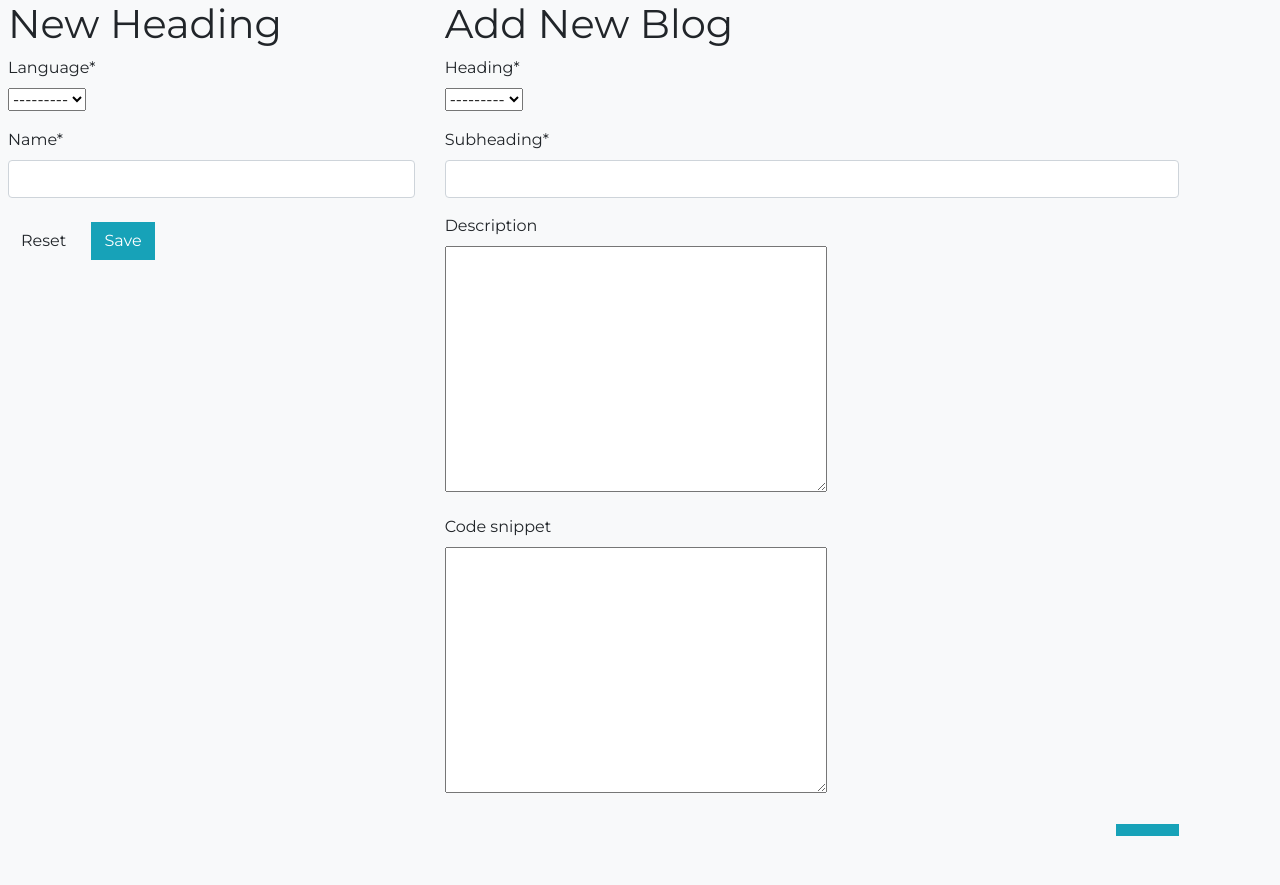
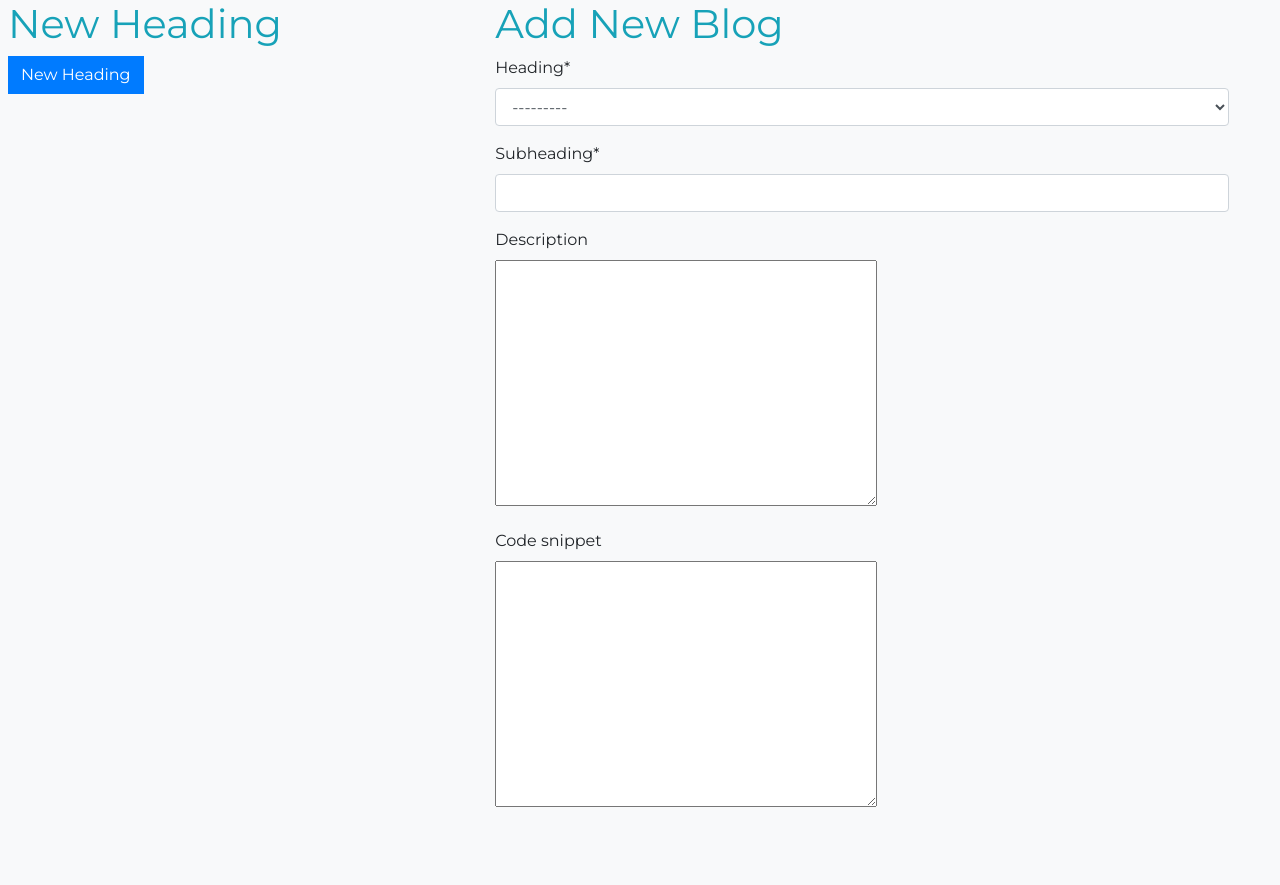
Before and after one commit to Vinay9838/FWCode, a Django app: page /new-post/ in a window 1280 px wide. Shown: the part 135-1020 px from the top of the page. Run offline with Django 3.2, Linux system fonts and the light colour scheme; data comes from the database, SQL or seed files in the repository; both versions use the stored data as it was after the commit; data that the repository does not hold is empty; some libraries are stand-ins or nearby versions.

Commit message:
Error fix

```diff
--- a/fwcode/template/base.html
+++ b/fwcode/template/base.html
@@ -18,12 +18,14 @@
 
     <link href="https://fonts.googleapis.com/css?family=Montserrat&display=swap" rel="stylesheet">
     <link href="https://cdnjs.cloudflare.com/ajax/libs/bootstrap-datepicker/1.9.0/css/bootstrap-datepicker.standalone.min.css">
+    <link rel="stylesheet" href="https://cdn.jsdelivr.net/npm/bootstrap-select@1.13.14/dist/css/bootstrap-select.min.css">
     <!-- jQuery library -->
     <script src="https://ajax.googleapis.com/ajax/libs/jquery/3.4.1/jquery.min.js"></script>
     <!-- Popper JS -->
     <script src="https://cdnjs.cloudflare.com/ajax/libs/popper.js/1.16.0/umd/popper.min.js"></script>
     <!-- Latest compiled JavaScript -->
     <script src="https://maxcdn.bootstrapcdn.com/bootstrap/4.4.1/js/bootstrap.min.js"></script>
+    <script src="https://cdn.jsdelivr.net/npm/bootstrap-select@1.13.14/dist/js/bootstrap-select.min.js"></script>
     {{ form.media }}
     <link href="{% static 'assets/css/custom.css' %}" rel="stylesheet">
     {% block stylesheet %}
--- a/fwcode/template/webapp/new_post.html
+++ b/fwcode/template/webapp/new_post.html
@@ -6,9 +6,22 @@
 
 <div class="row">
     <div class="col-md-4 ml-2">
-        <h1>New Heading</h1>
-         <form method="post" enctype="multipart/form-data" autocomplete="off">
+        <h1 class="text-info">New Heading</h1>
+       <button type="button" class="btn btn-primary" data-toggle="modal" data-target="#headingModal">New Heading</button>
+
+        <div class="modal fade" id="headingModal" tabindex="-1" role="dialog" aria-labelledby="headingModalLabel" aria-hidden="true">
+  <div class="modal-dialog">
+    <div class="modal-content">
+      <div class="modal-header">
+        <h5 class="modal-title" id="headingModalLabel">New Heading</h5>
+        <button type="button" class="close" data-dismiss="modal" aria-label="Close">
+          <span aria-hidden="true">&times;</span>
+        </button>
+      </div>
+           <form method="post" enctype="multipart/form-data" autocomplete="off" action="new-heading/">
                       {%csrf_token%}
+      <div class="modal-body">
+
                       {%if heading_form%}
                         <div class="row">
                           <div class="col-md-12 form-group">{{heading_form.language|as_crispy_field}}</div>
@@ -23,10 +36,18 @@
                                 <button type="submit" class="btn btn-info">Save</button>
                             </li>
                         </ul>
-                  </form>
+
+      </div>
+                 </form>
     </div>
-    <div class="col-md-7">
-        <h1>Add New Blog</h1>
+  </div>
+</div>
+
+
+
+    </div>
+    <div class="col-md-7 mx-auto">
+        <h1 class="text-info">Add New Blog</h1>
    <form method="post" enctype="multipart/form-data" autocomplete="off">
                       {%csrf_token%}
                       {%if snippet_form and sub_heading_form%}
@@ -35,6 +56,7 @@
                             <div class="col-md-12 form-group">{{sub_heading_form.name|as_crispy_field}}</div>
                           <div class="col-md-12 form-group">{{sub_heading_form.description|as_crispy_field}}</div>
                           <div class="col-md-12 form-group">{{snippet_form.code_snippet|as_crispy_field}}</div>
+
                         </div>
                       {%endif%}
                         <ul class="list-inline text-right mb-0 mt-2">
--- a/fwcode/webapp/forms.py
+++ b/fwcode/webapp/forms.py
@@ -11,6 +11,11 @@
         widgets = {
             'name': forms.widgets.TextInput(attrs={'class': 'form-control'}),
         }
+
+    def __init__(self, *args, **kwargs):
+        self.project = kwargs.pop('language', 0)
+        super(ArticleHeadingForm, self).__init__(*args, **kwargs)
+        self.fields['language'].widget.attrs['class'] = "form-control"
 
 
 class ArticleSubHeadingForm(models.ModelForm):
@@ -26,11 +31,17 @@
 
         }
 
+    def __init__(self, *args, **kwargs):
+        self.project = kwargs.pop('heading', 0)
+        super(ArticleSubHeadingForm, self).__init__(*args, **kwargs)
+        self.fields['heading'].widget.attrs['class'] = "form-control"
+
 
 class ArticleCodeSnippetForm(models.ModelForm):
     class Meta:
         model = ArticleCodeSnippet
         fields = ['code_snippet']
         widgets = {
+            'subheading':forms.HiddenInput(),
             'code_snippet': SummernoteInplaceWidget(),
         }
--- a/fwcode/webapp/models.py
+++ b/fwcode/webapp/models.py
@@ -44,5 +44,6 @@
     code_snippet = models.TextField(max_length=500,null=True,blank=True)
     attachments = models.FileField(null=True, blank=True, upload_to='Article/')
 
+
     def __str__(self):
         return "{}".format(self.subheading)
--- a/fwcode/webapp/urls.py
+++ b/fwcode/webapp/urls.py
@@ -1,11 +1,12 @@
 from django.conf.urls.static import static
 from django.urls import path
 from fwcode import settings
-from .views import home,NewPost,post_detail
+from .views import home,NewPost,post_detail,new_heading
 
 urlpatterns = [
     path('',home,name="home"),
     path('new-post/',NewPost.as_view(),name="new_post"),
+    path('new-post/new-heading/',new_heading,name="new_heading"),
     path('post-detail/<int:pk>/',post_detail,name="post_detail")
 
 ]
--- a/fwcode/webapp/views.py
+++ b/fwcode/webapp/views.py
@@ -1,5 +1,5 @@
-from django.shortcuts import render,get_object_or_404
-from django.http import HttpResponse
+from django.shortcuts import render,get_object_or_404,redirect
+from django.http import HttpResponse,HttpResponseRedirect
 from .forms import ArticleCodeSnippetForm,ArticleSubHeadingForm,ArticleHeadingForm
 from django.contrib import messages
 from django.views import View
@@ -9,6 +9,20 @@
 def home(request):
     heading = ArticleHeading.objects.all()
     return render(request,'webapp/home.html',{'heading':heading})
+
+
+def new_heading(request):
+    heading_form = ArticleHeadingForm(request.POST)
+    if heading_form.is_valid():
+        heading = heading_form.save(commit=False)
+        heading.created_by = request.user
+        heading.save()
+        messages.success(request, 'Heading Added Successfully')
+
+    else:
+        messages.error(request, heading_form.errors)
+    context = {'heading_form': heading_form}
+    return redirect('new_post')
 
 
 class NewPost(View):
@@ -24,20 +38,12 @@
         return render(request,'webapp/new_post.html',self.context)
 
     def post(self,request):
-        heading_form = ArticleHeadingForm(request.POST)
+
+        subheading_form = ArticleSubHeadingForm(request.POST)
         snippet_form = ArticleCodeSnippetForm(request.POST)
-        subheading_form = ArticleSubHeadingForm(request.POST)
         subheading = None
-        if heading_form.is_valid():
-            heading=heading_form.save(commit=False)
-            heading.created_by = request.user
-            heading.save()
-            messages.success(request,'Heading Added Successfully')
-        else:
-            messages.error(request,heading_form.errors)
 
         if subheading_form.is_valid():
-            print('come')
             subheading = subheading_form.save(commit=False)
             subheading.created_by = request.user
             subheading.save()
```
Also changed, not shown: fwcode/db.sqlite3.
